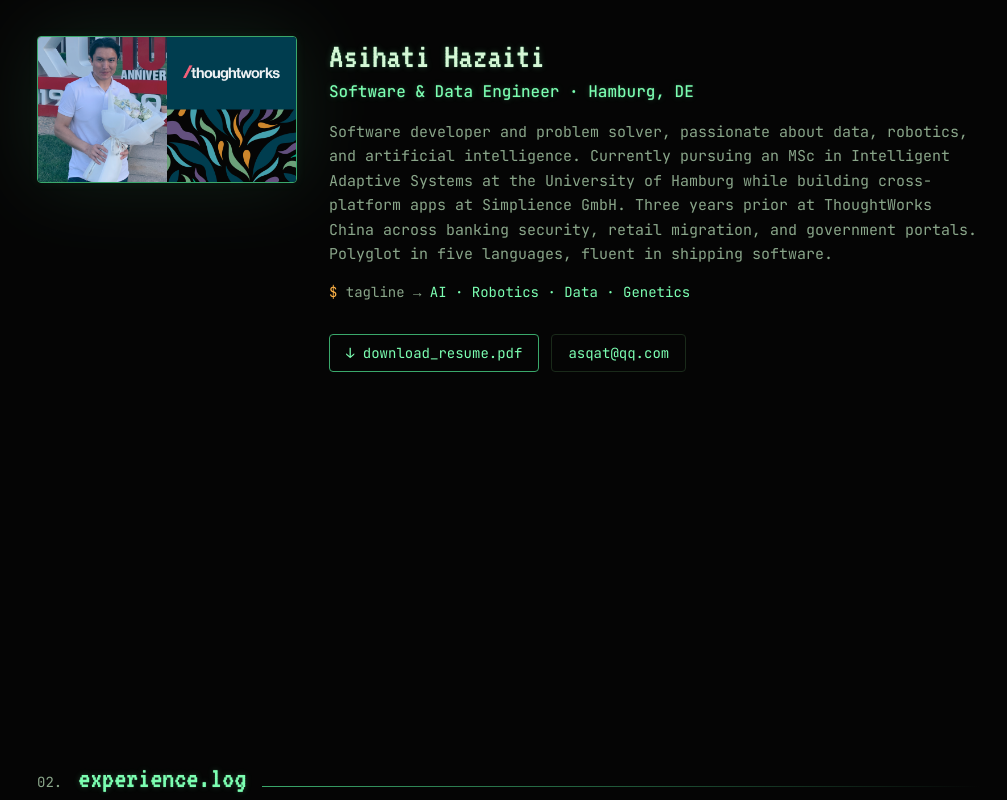
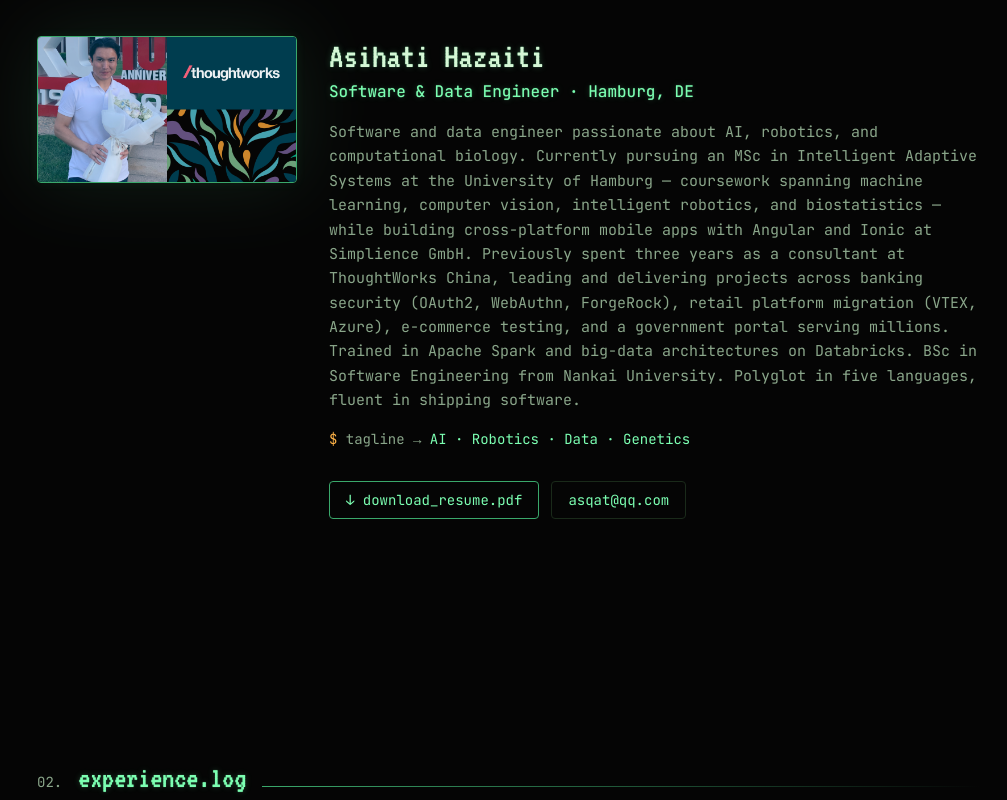
Before and after one commit to asqatqazet/asqatqazet.github.io, a React (Vite) app: page / in a window 1280 px wide. Shown: the part 920-1720 px from the top of the page, without its empty margins (131-1138 px from the left). Built offline with nearby package versions, Linux system fonts and the light colour scheme; no server answers.

Commit message:
Update profile bio and LinkedIn link

```diff
--- a/src/data/profile.json
+++ b/src/data/profile.json
@@ -4,10 +4,10 @@
   "title": "Software & Data Engineer",
   "location": "Hamburg, DE",
   "tagline": "AI · Robotics · Data · Genetics",
-  "bio": "Software developer and problem solver, passionate about data, robotics, and artificial intelligence. Currently pursuing an MSc in Intelligent Adaptive Systems at the University of Hamburg while building cross-platform apps at Simplience GmbH. Three years prior at ThoughtWorks China across banking security, retail migration, and government portals. Polyglot in five languages, fluent in shipping software.",
+  "bio": "Software and data engineer passionate about AI, robotics, and computational biology. Currently pursuing an MSc in Intelligent Adaptive Systems at the University of Hamburg — coursework spanning machine learning, computer vision, intelligent robotics, and biostatistics — while building cross-platform mobile apps with Angular and Ionic at Simplience GmbH. Previously spent three years as a consultant at ThoughtWorks China, leading and delivering projects across banking security (OAuth2, WebAuthn, ForgeRock), retail platform migration (VTEX, Azure), e-commerce testing, and a government portal serving millions. Trained in Apache Spark and big-data architectures on Databricks. BSc in Software Engineering from Nankai University. Polyglot in five languages, fluent in shipping software.",
   "email": "asqat@qq.com",
   "github": "asqatqazet",
-  "linkedin": "asihati-hazaiti",
+  "linkedin": "asqat",
   "resumeUrl": "/assets/Asihati_Hazaiti_Resume.pdf",
   "portrait": "/assets/me.png",
   "languages": [
--- a/src/sections/Contact.jsx
+++ b/src/sections/Contact.jsx
@@ -16,7 +16,7 @@
         <div className="space-y-3 font-mono">
           <Row label="email" value={profile.email} href={`mailto:${profile.email}`} />
           <Row label="github" value={`github.com/${profile.github}`} href={`https://github.com/${profile.github}`} />
-          <Row label="linkedin" value={`linkedin.com/in/${profile.linkedin}`} href={`https://linkedin.com/in/${profile.linkedin}`} />
+          <Row label="linkedin" value={`linkedin.com/in/${profile.linkedin}`} href={`https://www.linkedin.com/in/${profile.linkedin}`} />
           <Row label="location" value={profile.location} />
           <Row label="resume" value="Asihati_Hazaiti_Resume.pdf" href={profile.resumeUrl} />
         </div>
```
